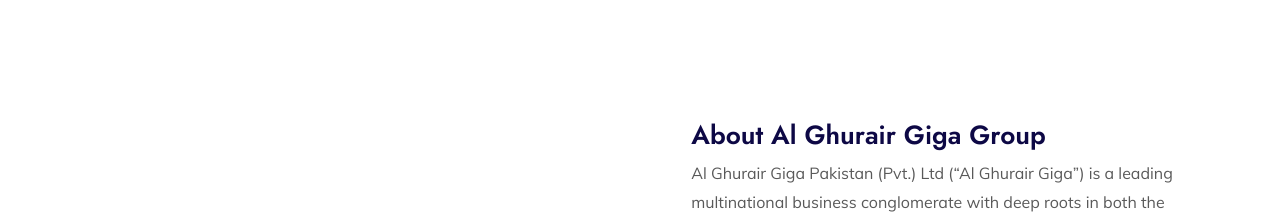
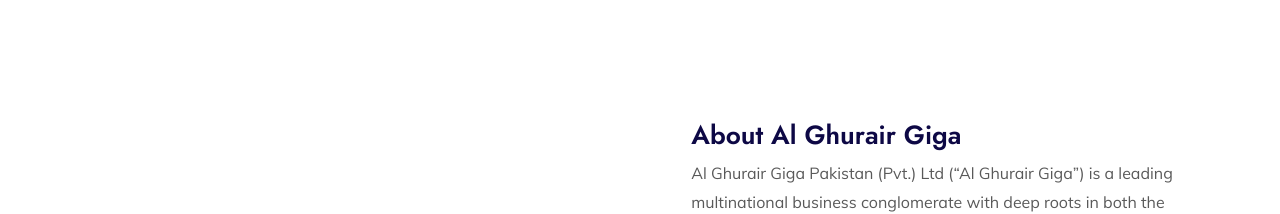
Before and after one commit to Giga-Group/AlGhurairGiga, a React (Create React App) app: page / in a window 1280 px wide. Shown: the part 2400-2614 px from the top of the page. Built offline with nearby package versions, Linux system fonts and the light colour scheme; no server answers.

Commit message:
group removed

```diff
--- a/src/components/about2/index.js
+++ b/src/components/about2/index.js
@@ -31,7 +31,7 @@
                         <div className="wpo-about-text">
                             <div className="wpo-about-title">
                                 {/* <span>About Al Ghurair Giga Group </span> */}
-                                <h3>About Al Ghurair Giga Group</h3>
+                                <h3>About Al Ghurair Giga</h3>
                             </div>
                            <p>Al Ghurair Giga Pakistan (Pvt.) Ltd (“Al Ghurair Giga”) is a leading multinational business conglomerate with deep roots in both the Middle East and Pakistan. We operate across a diversified portfolio of industries, including real estate development, textiles, gold refining, and bullion trade, reflecting our broad and integrated vision for sustainable growth.
                            </p>
```
